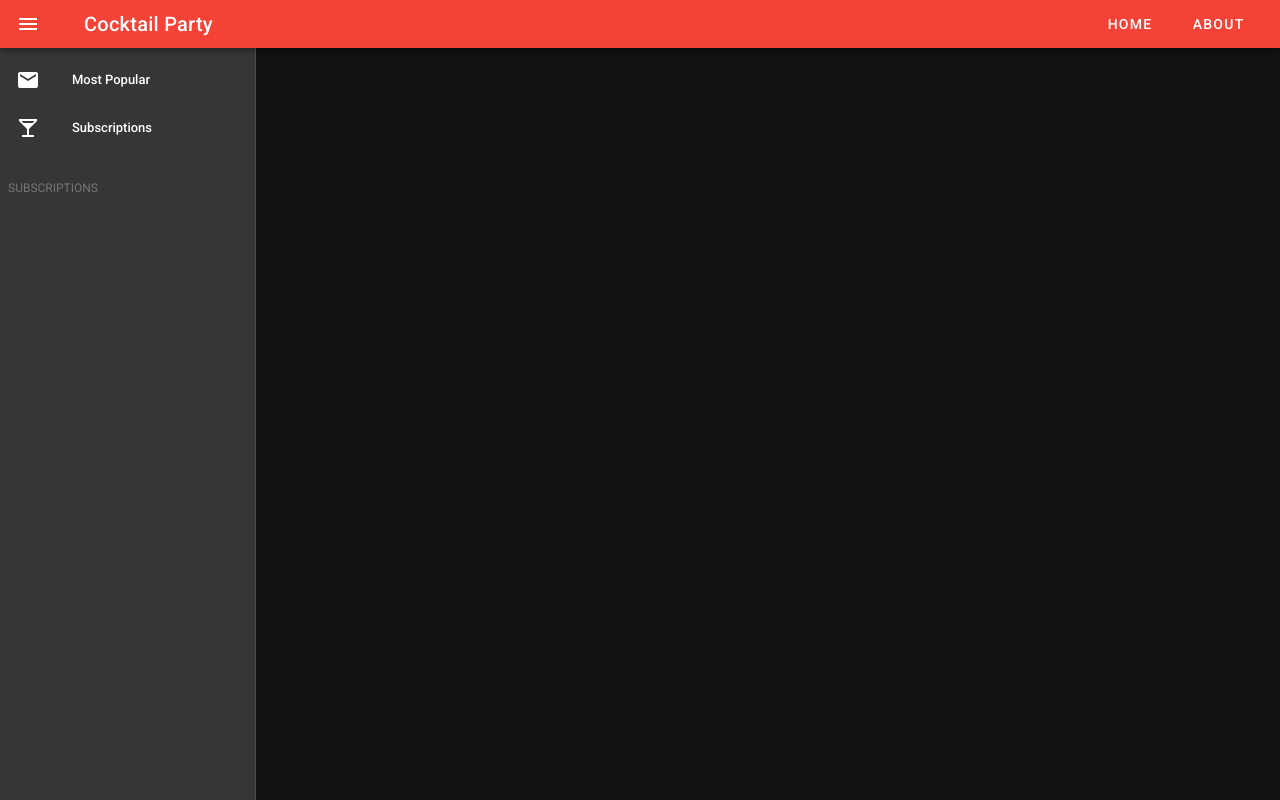
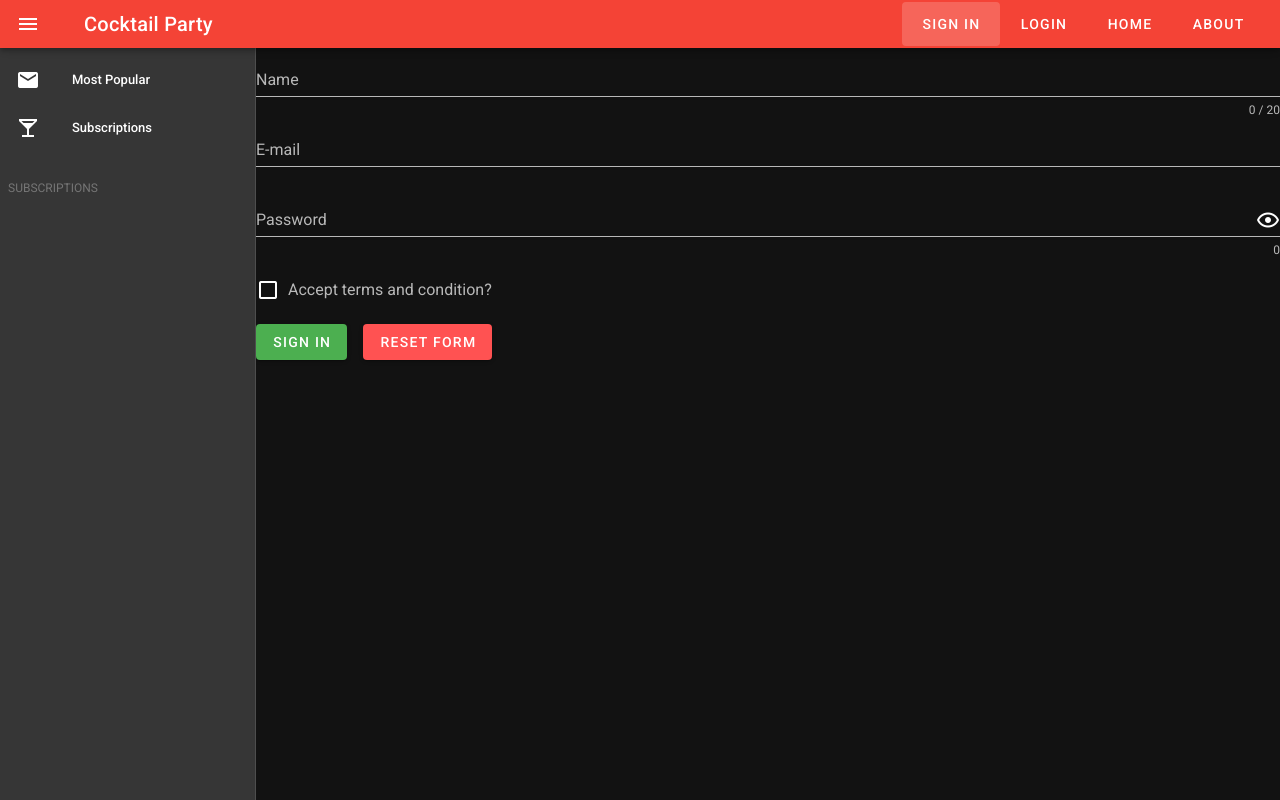
Before and after one commit to sano91/cocktail, a Vue app: page /sign-in in a window 1280 px wide. Built offline with nearby package versions, Linux system fonts and the light colour scheme.

Commit message:
Sign in component was created

```diff
--- a/package.json
+++ b/package.json
@@ -8,6 +8,7 @@
     "lint": "vue-cli-service lint"
   },
   "dependencies": {
+    "@mdi/js": "^4.5.95",
     "axios": "^0.19.0",
     "core-js": "^3.1.2",
     "vue": "^2.6.10",
--- a/src/App.vue
+++ b/src/App.vue
@@ -39,6 +39,8 @@
         <span class="title">Cocktail Party</span>
       </v-toolbar-title>
       <v-spacer></v-spacer>
+      <v-btn @click="signInForm" text large to="/sign-in">Sign in</v-btn>
+      <v-btn text large to="/login">Login</v-btn>
       <v-btn text large to="/">Home</v-btn>
       <v-btn text large to="/about">About</v-btn>
     </v-app-bar>
@@ -78,6 +80,9 @@ export default {
   methods: {
     updateMessage(variable) {
       this.childData= variable;
+    },
+    signInForm(){
+      this.$router.push("/sign-in");
     }
   }
 };
--- a/src/router/index.ts
+++ b/src/router/index.ts
@@ -19,6 +19,16 @@ const routes = [
     path: "/cocktail/:name",
     name: "cocktail",
     component: () => import("../views/CocktailDetail.vue")
+  },
+  {
+    path: "/sign-in",
+    name: "sign",
+    component: () => import("../views/Sign.vue")
+  },
+  {
+    path: "/login",
+    name: "login",
+    component: () => import("../views/Login.vue")
   }
 ];
 
--- a/src/views/About.vue
+++ b/src/views/About.vue
@@ -2,11 +2,11 @@
   <v-container grid-list-md text-xl-center>
     <v-layout row wrap>
       <v-flex xl>
-     A cocktail can be made by the bartender. But the cocktail also can be made by the chef.
+        A cocktail can be made by the bartender. But the cocktail also can be
+        made by the chef.
       </v-flex>
     </v-layout>
   </v-container>
-
 </template>
 
 <script>
--- a/src/views/Home.vue
+++ b/src/views/Home.vue
@@ -27,10 +27,8 @@ export default {
     goTo() {
       this.$router.push("/cocktail/" + this.value);
       this.$store.dispatch("getCocktailByName", this.value);
-
     },
-     submit: function() {
-
+    submit: function() {
       this.tempMessage = "";
     }
   },
--- /dev/null
+++ b/src/views/Sign.vue
@@ -0,0 +1,94 @@
+<template>
+  <v-form ref="form" v-model="valid" lazy-validation>
+    <v-text-field
+      v-model="name"
+      :counter="20"
+      :rules="nameRules"
+      label="Name"
+      required
+    ></v-text-field>
+
+    <v-text-field
+      v-model="email"
+      :rules="emailRules"
+      label="E-mail"
+      required
+    ></v-text-field>
+
+    <v-text-field
+      v-model="password"
+      :append-icon="show1 ? items[0].icon1 : items[1].icon2"
+      :rules="[rules.required, rules.min]"
+      :type="show1 ? 'text' : 'password'"
+      name="input-10-1"
+      label="Password"
+      hint="At least 8 characters"
+      counter
+      @click:append="show1 = !show1"
+      required
+    ></v-text-field>
+
+    <v-checkbox
+      v-model="checkbox"
+      :rules="[v => !!v || 'You must agree to continue!']"
+      label="Accept terms and condition?"
+      required
+    ></v-checkbox>
+
+    <v-btn :disabled="!valid" color="success" class="mr-4" @click="validate">
+      Sign in
+    </v-btn>
+
+    <v-btn color="error" class="mr-4" @click="reset">
+      Reset Form
+    </v-btn>
+  </v-form>
+</template>
+
+<script>
+
+import { mdiEyeOffOutline, mdiEyeOutline } from '@mdi/js';
+
+export default {
+  name: "sign",
+  data: () => ({
+    show1: false,
+    valid: true,
+    items: [
+      { icon1: "mdi-eye-off-outline", text: "visibility_off" },
+      { icon2: "mdi-eye-outline", text: "visibility" }
+    ],
+
+
+    password: "",
+    rules: {
+      required: value => !!value || "Required.",
+      min: v => v.length >= 8 || "Min 8 characters",
+      emailMatch: () => "The email and password you entered don't match"
+    },
+    name: "",
+    nameRules: [
+      v => !!v || "Name is required",
+      v => (v && v.length <= 20) || "Name must be less than 20 characters"
+    ],
+    email: "",
+    emailRules: [
+      v => !!v || "E-mail is required",
+      v => /.+@.+\..+/.test(v) || "E-mail must be valid"
+    ],
+
+    checkbox: false,
+    lazy: false
+  }),
+  methods: {
+    validate() {
+      if (this.$refs.form.validate()) {
+        this.snackbar = true;
+      }
+    },
+    reset() {
+      this.$refs.form.reset();
+    }
+  }
+};
+</script>
```
Also changed, not shown: src/views/CocktailDetail.vue (+9 -13 lines), src/views/Login.vue (added), 1 other file (tests, documents, lock files or other folders). Lines whose indentation alone changed are shown as unchanged.
